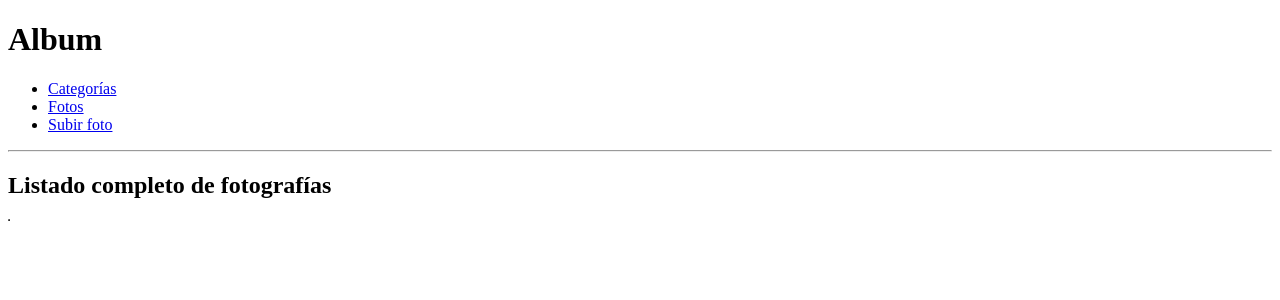
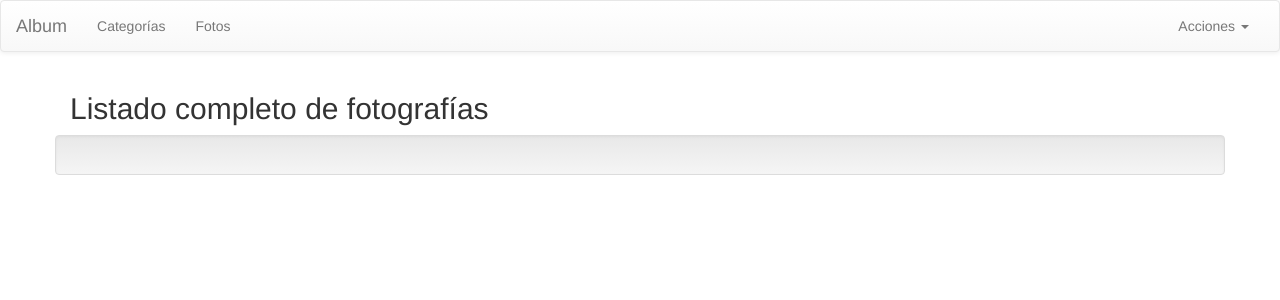
Before and after one commit to jesusrsl/album, a Django app: a page that uses templates/base.html in a window 1280 px wide. Shown: the top 300 px of the page. Run offline with Django 3.2, Linux system fonts and the light colour scheme; data that the repository does not hold is empty; some libraries are stand-ins or nearby versions.

Commit message:
Bootstrap

```diff
--- a/album/templates/album/foto_list.html
+++ b/album/templates/album/foto_list.html
@@ -5,21 +5,29 @@
     <h2>Listado completo de fotografías</h2>
 {% endblock %}
 
+
 {% block maincontent %}
-    <div>
-    <table border="1px">
-        <tr>
-            {% for p in object_list %}
-                <td>
-                    <div>{{ p.titulo }}</div>
-                    <div>
+    <div class="row well">
+        {% for p in object_list.all %}
+            <div class="col-md-4 well"> <!-- cols de tamaño 4, 12/4 salen 3 columnas. Si pones cols de tam 3, salen 4 cols -->
+                <div class="panel panel-primary">
+                    <div class="panel-heading">
+                        <h3 class="panel-title">{{ p.titulo }}</h3>
+                    </div>
+                    <div class="panel-body">
                         <a href="{% url "detalle-foto" p.id %}">
-                            <img src="{% static p.foto.url %}" style="width:200px;height:200px"/>
+                            <img src="{% static p.foto.url %}" style="width:200px;height:200px;"/>
                         </a>
                     </div>
-                </td>
-            {% endfor %}
-        </tr>
-    </table>
+                    <div class="panel-footer">
+                        {% if p.comentario %}
+                            {{ p.comentario }}
+                        {% else %}
+                            <a href="{% url "editar-foto" p.id %}">Editar comentarios</a>
+                        {% endif %}
+                    </div>
+                </div>
+            </div>
+        {% endfor %}
     </div>
-{% endblock %}
+{% endblock maincontent %}
--- a/templates/base.html
+++ b/templates/base.html
@@ -3,26 +3,55 @@
 <head>
     <meta charset="UTF-8">
     <title>Album</title>
+
+    <!-- CDN Bootstrap -->
+    <link rel="stylesheet" href="https://maxcdn.bootstrapcdn.com/bootstrap/3.3.1/css/bootstrap.min.css">
+    <link rel="stylesheet" href="https://maxcdn.bootstrapcdn.com/bootstrap/3.3.1/css/bootstrap-theme.min.css">
+    <script src="https://ajax.googleapis.com/ajax/libs/jquery/1.11.1/jquery.min.js"></script>
+    <script src="https://maxcdn.bootstrapcdn.com/bootstrap/3.3.1/js/bootstrap.min.js"></script>
+
 </head>
 <body>
-    <h1>Album</h1>
-    <ul>
-        <li>
-            <a href="{% url 'lista-categorias' %}">Categorías</a>
-        </li>
-        <li>
-            <a href="{% url 'lista-fotos' %}">Fotos</a>
-        </li>
-        <li>
-            <a href="{% url 'nueva-foto' %}">Subir foto</a>
-        </li>
-    </ul>
-    <hr>
-    <div>
+<!-- NavBar -->
+    <nav class="navbar navbar-default">
+        <div class="container-fluid">
+
+            <div class="navbar-header">
+                <button type="button" class="navbar-toggle collapsed" data-toggle="collapse" data-target="#bs-example-navbar-collapse-1">
+                    <span class="sr-only">Toggle navigation</span>
+                    <span class="icon-bar"></span>
+                    <span class="icon-bar"></span>
+                    <span class="icon-bar"></span>
+                </button>
+                <a class="navbar-brand" href="{% url "inicio" %}">Album</a>
+            </div>
+
+            <div class="collapse navbar-collapse" id="bs-example-navbar-collapse-1">
+                <ul class="nav navbar-nav">
+                    <li><a href="{% url "lista-categorias" %}">Categorías<span class="sr-only">(current)</span></a></li>
+                    <li><a href="{% url "lista-fotos" %}">Fotos</a></li>
+                </ul>
+                <ul class="nav navbar-nav navbar-right">
+                    <li class="dropdown">
+                        <a href="#" class="dropdown-toggle" data-toggle="dropdown" role="button" aria-expanded="false">Acciones
+                            <span class="caret"></span>
+                        </a>
+                        <ul class="dropdown-menu" role="menu">
+                            <li><a href="{% url "nueva-foto" %}">Subir</a></li>
+                            <li class="divider"></li>
+                            <li><a href="#">Log In</a></li>
+                        </ul>
+                    </li>
+                </ul>
+            </div>
+        </div>
+    </nav>
+
+    <div class="container">
         {% block section %}
         {% endblock %}
     </div>
-    <div>
+    <div class="container">
         {% block maincontent %}
         {% endblock %}
     </div>
```
Also changed, not shown: album/templates/album/categoria_detail.html (+6 -1 lines).
